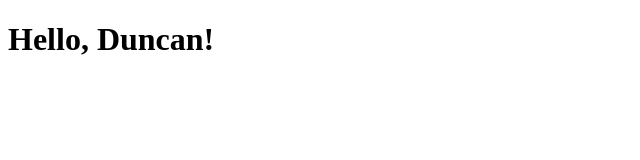
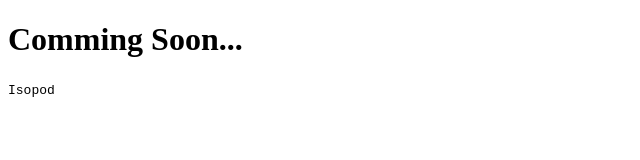
Before and after one commit to fizzleRaider/fizzleRaider.github.io, a plain HTML site: page index.html in a window 1280 px wide. Shown: the whole page, without its empty margins (0-640 px from the left). Drawn offline with Linux system fonts and the light colour scheme.

Commit message:
second commit

```diff
--- a/index.html
+++ b/index.html
@@ -6,6 +6,9 @@
     <title>Test</title>
 </head>
 <body>
-    <h1>Hello, Duncan!</h1>
+    <div class="content">
+        <h1>Comming Soon...</h1>
+        <p><code>Isopod</code></p>
+    </div>
 </body>
 </html>
--- /dev/null
+++ b/styles/master.css
@@ -0,0 +1,23 @@
+:root {
+    --shadow: 5px 5px 8px #1115;
+}
+
+* {
+    margin: 0;
+    padding: 0;
+    box-sizing: border-box;
+}
+
+body {
+    display: flex;
+    justify-content: center;
+    align-items: center;
+    background-image: url("../img/isopod.jpg");
+}
+
+.content {
+    background-color: #fff5;
+    border: none;
+    border-radius: 8px;
+    box-shadow: var(--shadow);
+}
```
